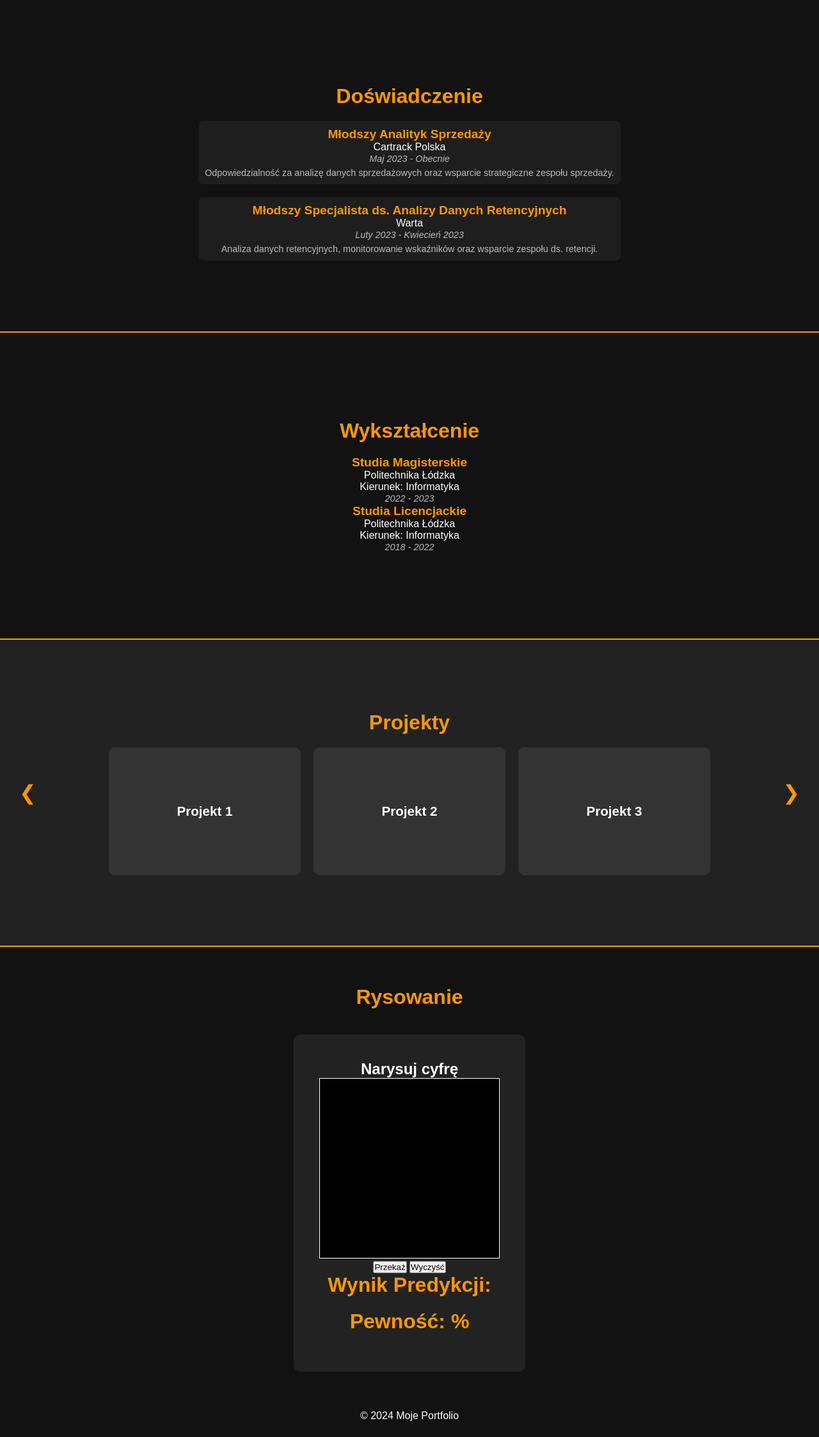
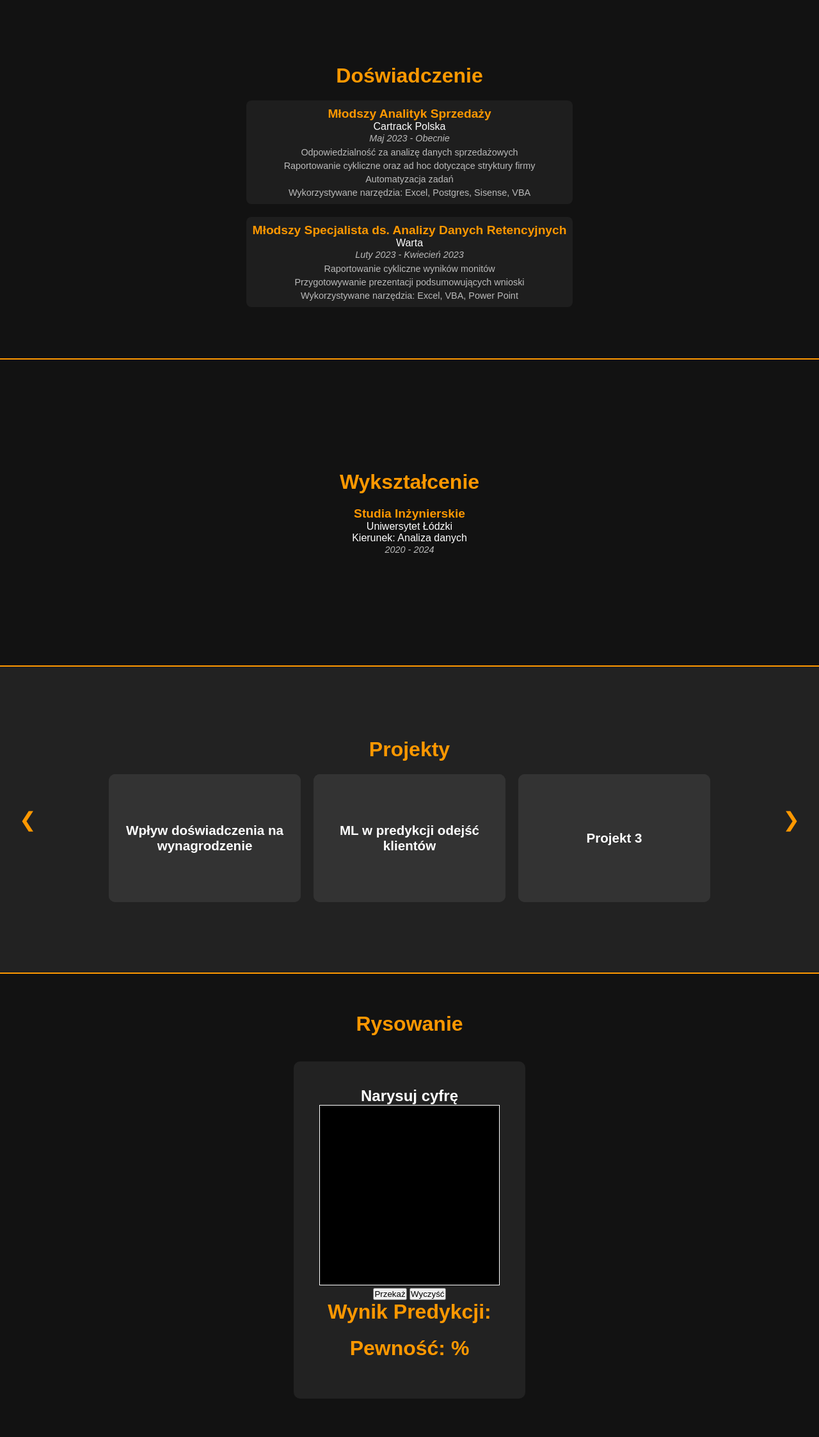
Before and after one commit to dokede/projekt, a Flask app: page / in a window 1280 px wide. Shown: the part 297-2543 px from the top of the page at 64% size. Before the commit the page ends 2518 px from the top, so only its background shows below. Run offline with Flask 3, Linux system fonts and the light colour scheme; a map, chart or similar area stays blank.

Commit message:
Update index.html

```diff
--- a/templates/index.html
+++ b/templates/index.html
@@ -3,7 +3,7 @@
 <head>
     <meta charset="UTF-8">
     <meta name="viewport" content="width=device-width, initial-scale=1.0">
-    <title>Moje Portfolio</title>
+    <title>Dominik Wiśniewski</title>
     <link rel="stylesheet" href="https://cdnjs.cloudflare.com/ajax/libs/font-awesome/6.0.0-beta3/css/all.min.css">
     <style>
         /* General Reset */
@@ -286,13 +286,18 @@
                 <strong>Młodszy Analityk Sprzedaży</strong><br>
                 Cartrack Polska<br>
                 <em>Maj 2023 - Obecnie</em>
-                <p>Odpowiedzialność za analizę danych sprzedażowych oraz wsparcie strategiczne zespołu sprzedaży.</p>
+                <p>Odpowiedzialność za analizę danych sprzedażowych</p>
+                <p>Raportowanie cykliczne oraz ad hoc dotyczące stryktury firmy</p>
+                <p>Automatyzacja zadań</p>
+                <p>Wykorzystywane narzędzia: Excel, Postgres, Sisense, VBA</p>
             </li>
             <li>
                 <strong>Młodszy Specjalista ds. Analizy Danych Retencyjnych</strong><br>
                 Warta<br>
                 <em>Luty 2023 - Kwiecień 2023</em>
-                <p>Analiza danych retencyjnych, monitorowanie wskaźników oraz wsparcie zespołu ds. retencji.</p>
+                <p>Raportowanie cykliczne wyników monitów</p>
+                <p>Przygotowywanie prezentacji podsumowujących wnioski</p>
+                <p>Wykorzystywane narzędzia: Excel, VBA, Power Point</p>
             </li>
         </ul>
     </section>
@@ -300,16 +305,10 @@
     <section id="education">
         <h2>Wykształcenie</h2>
         <p>
-            <strong>Studia Magisterskie</strong><br>
-            Politechnika Łódzka<br>
-            Kierunek: Informatyka<br>
-            <em>2022 - 2023</em>
-        </p>
-        <p>
-            <strong>Studia Licencjackie</strong><br>
-            Politechnika Łódzka<br>
-            Kierunek: Informatyka<br>
-            <em>2018 - 2022</em>
+            <strong>Studia Inżynierskie</strong><br>
+            Uniwersytet Łódzki<br>
+            Kierunek: Analiza danych<br>
+            <em>2020 - 2024</em>
         </p>
     </section>
 
@@ -320,20 +319,20 @@
                 <div class="project">
                     <div class="project-card">
                         <div class="project-card-front">
-                            <h3>Projekt 1</h3>
+                            <h3>Wpływ doświadczenia na wynagrodzenie</h3>
                         </div>
                         <div class="project-card-back">
-                            <p>Opis projektu 1. Krótka informacja o tym, co projekt zawiera i jakie umiejętności zostały wykorzystane.</p>
+                            <p>Za pomocą regresji liniowej wyznaczono prostą która predykuje wynagrodzenie pracownika sugerując się doświadczeniem w latach</p>
                         </div>
                     </div>
                 </div>
                 <div class="project">
                     <div class="project-card">
                         <div class="project-card-front">
-                            <h3>Projekt 2</h3>
+                            <h3>ML w predykcji odejść klientów</h3>
                         </div>
                         <div class="project-card-back">
-                            <p>Opis projektu 2. Krótka informacja o tym, co projekt zawiera i jakie umiejętności zostały wykorzystane.</p>
+                            <p>Zastosowanie metod ML do predykcji odejść klientów z sektora bankowego, porównanie modeli oraz ich ewaluacja</p>
                         </div>
                     </div>
                 </div>
@@ -343,7 +342,7 @@
                             <h3>Projekt 3</h3>
                         </div>
                         <div class="project-card-back">
-                            <p>Opis projektu 3. Krótka informacja o tym, co projekt zawiera i jakie umiejętności zostały wykorzystane.</p>
+                            <p>W trakcie budowy</p>
                         </div>
                     </div>
                 </div>
@@ -366,9 +365,6 @@
         </div>
     </section>
 
-    <footer>
-        <p style="text-align: center;">&copy; 2024 Moje Portfolio</p>
-    </footer>
 
     <script>
         // Drawing functionality
```
